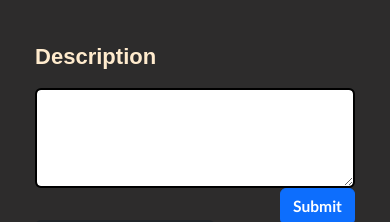
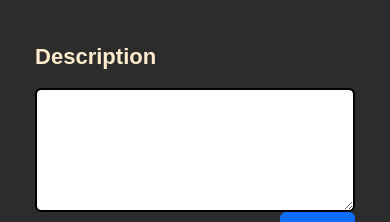
Before and after one commit to vransh/vriddhi, a Flask app: template templates/profile.html in a window 390 px wide. Shown: the part 484-706 px from the top of the page. Run offline with Flask 3, Linux system fonts and the light colour scheme; the template is opened without the code that fills it, so the values that code supplies are empty; some libraries are stand-ins or nearby versions; some web fonts are replaced.

Commit message:
Add files via upload

```diff
--- a/templates/profile.html
+++ b/templates/profile.html
@@ -33,7 +33,7 @@
     <div class="control-group">
       <div class="form-group floating-label-form-group controls">
 
-        <textarea rows="4" class="form-control" name = "descrip" id="descrip"style="font-size:clamp(14px,3vw,28px);font-family:cursive;border:2px solid black" >
+        <textarea rows="4" class="form-control" name = "descrip" id="descrip"style="font-size:clamp(18px,3vw,28px);border:2px solid black" >
           {{user.description}}</textarea>
 
       </div>
@@ -77,8 +77,7 @@
 
 
                       </div>
-    <br>
-
+                      <br>
 
     {% if posts_of_user %}
         {% for post_of_user in posts_of_user %}
@@ -106,7 +105,6 @@
         {% endfor %}
         {% else %}
         <h3>NO thinking yet</h3>
-
         {% endif %}
 
 
@@ -114,8 +112,8 @@
 
   </body>
   <br>
-<br>
-<br>
+  <br>
+  <br>
 
 
 {% endblock %}
```
